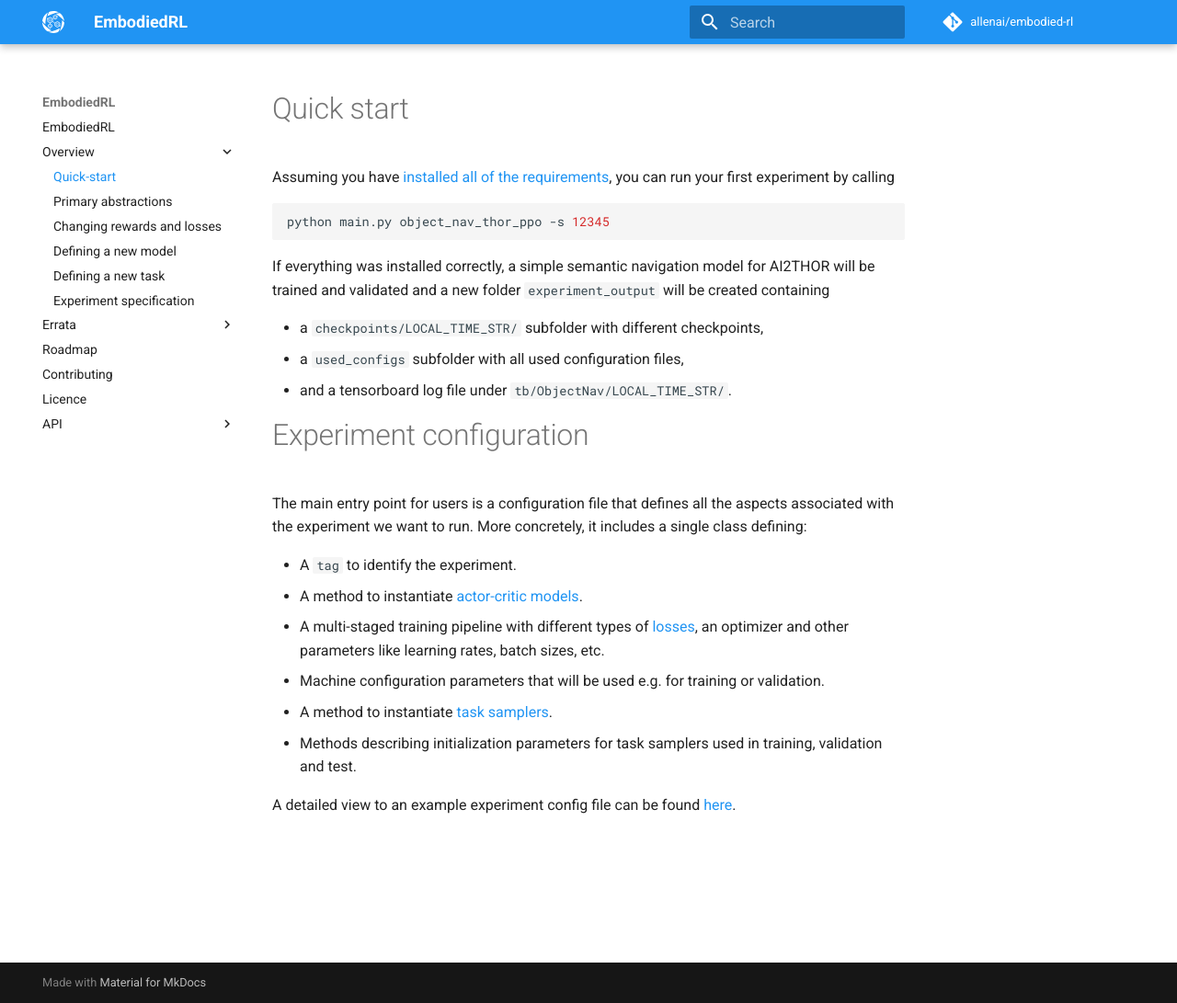
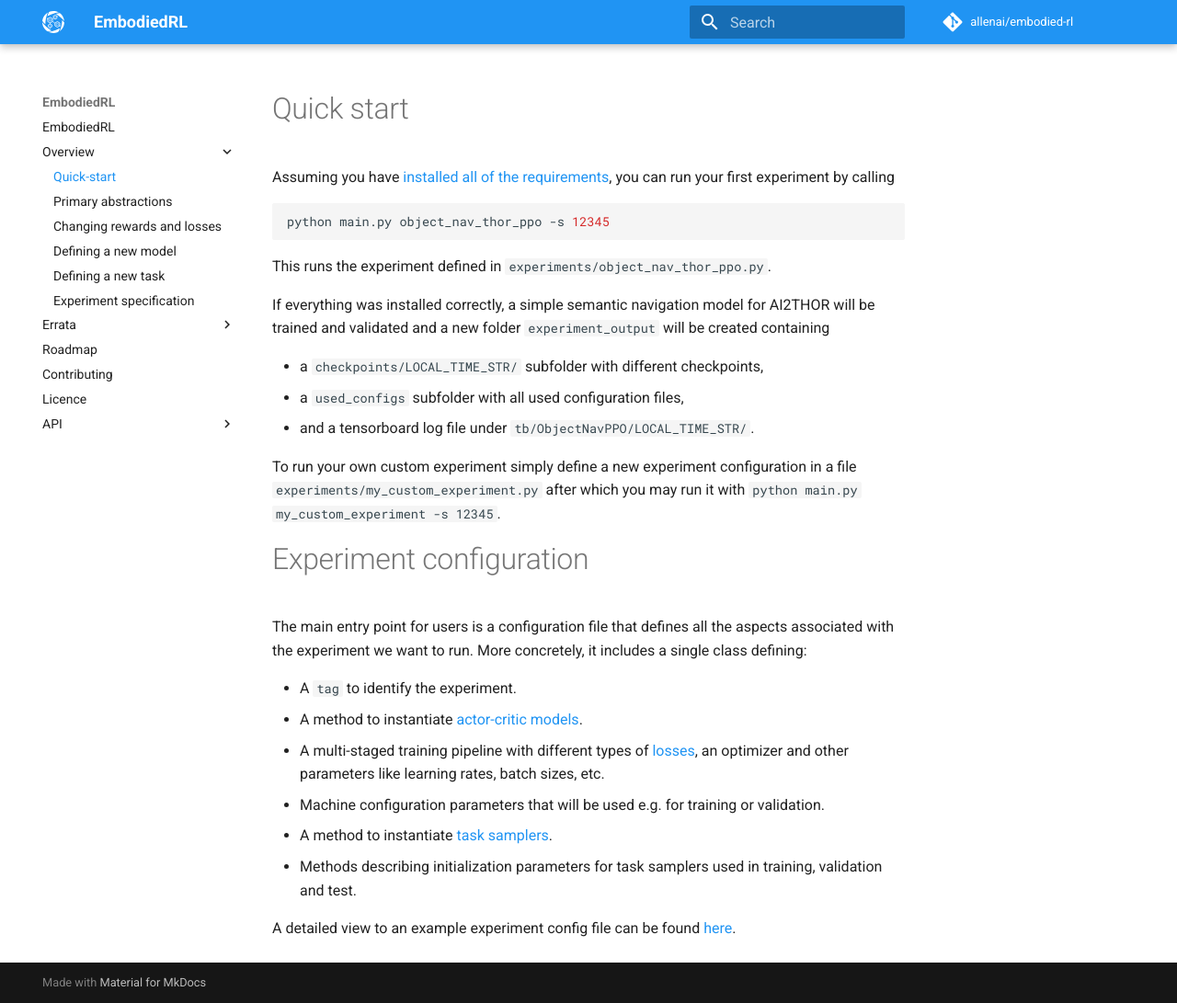
Before and after one commit to allenai/allenact, an MkDocs documentation site: the page built from docs/overview/quick-start.md, in a window 1280 px wide and 1091 px high. Shown: the whole window at 92% size. Built offline with MkDocs 1.6.1 and Material for MkDocs 9.7.7, drawn with Linux system fonts in a browser that asks for light colours; comment, search, counter and statistics services are not loaded.

Commit message:
Adding a little more info to quick-start.md

````diff
--- a/docs/overview/quick-start.md
+++ b/docs/overview/quick-start.md
@@ -5,13 +5,18 @@ Assuming you have [installed all of the requirements](/#installation), you can r
 ```bash
 python main.py object_nav_thor_ppo -s 12345
 ```
+This runs the experiment defined in `experiments/object_nav_thor_ppo.py`.
 
 If everything was installed correctly, a simple semantic navigation model for AI2THOR will be trained and validated and
 a new folder `experiment_output` will be created containing
 
 * a `checkpoints/LOCAL_TIME_STR/` subfolder with different checkpoints,
 * a `used_configs` subfolder with all used configuration files,
-* and a tensorboard log file under `tb/ObjectNav/LOCAL_TIME_STR/`.
+* and a tensorboard log file under `tb/ObjectNavPPO/LOCAL_TIME_STR/`.
+
+To run your own custom experiment simply define a new experiment configuration in a file `
+experiments/my_custom_experiment.py` after which you may run it with
+`python main.py my_custom_experiment -s 12345`.
 
 # Experiment configuration
 
````
Also changed, not shown: docs/overview/defining-a-new-task.md (+1 -1 lines), 1 other file.
